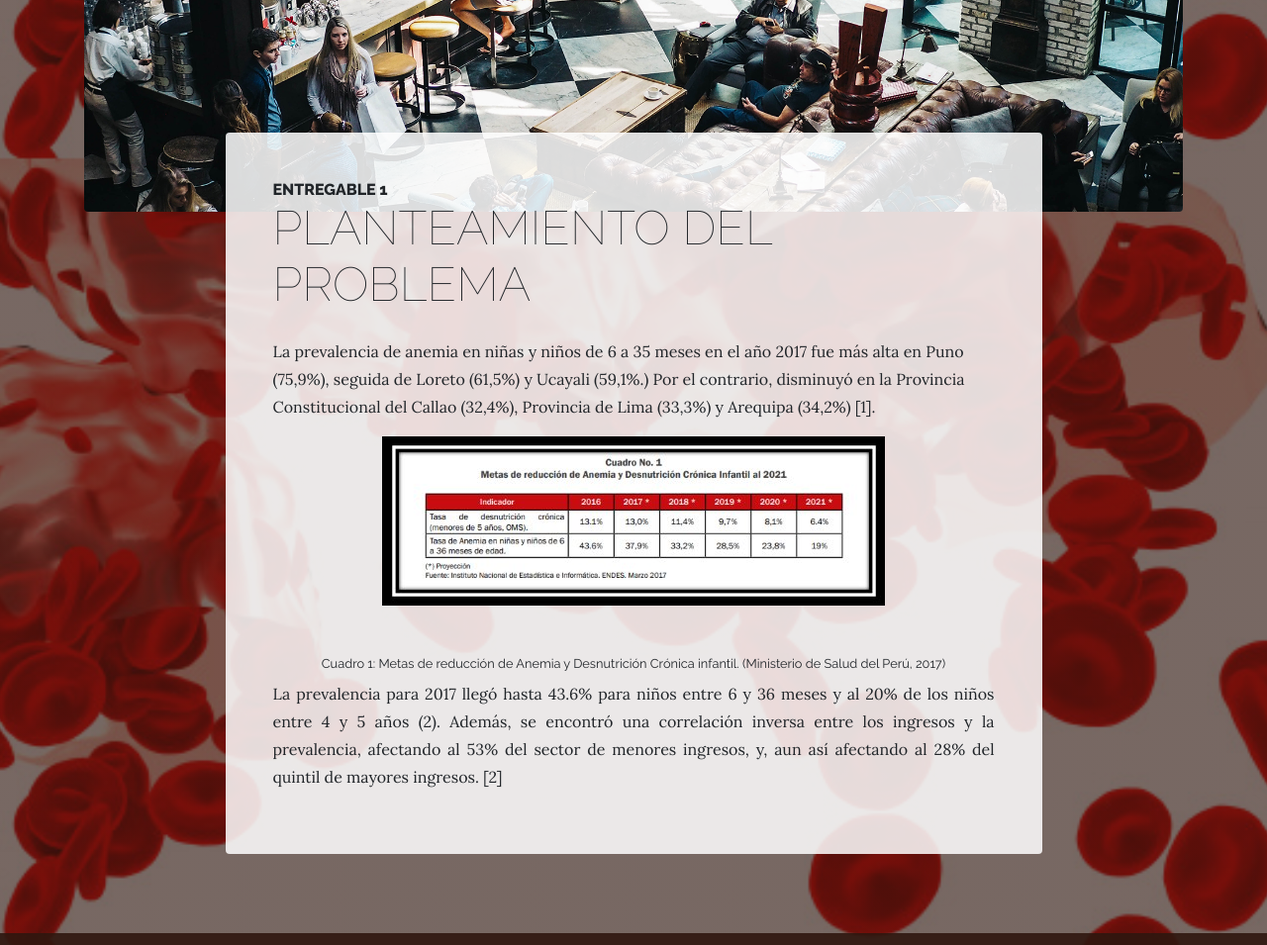
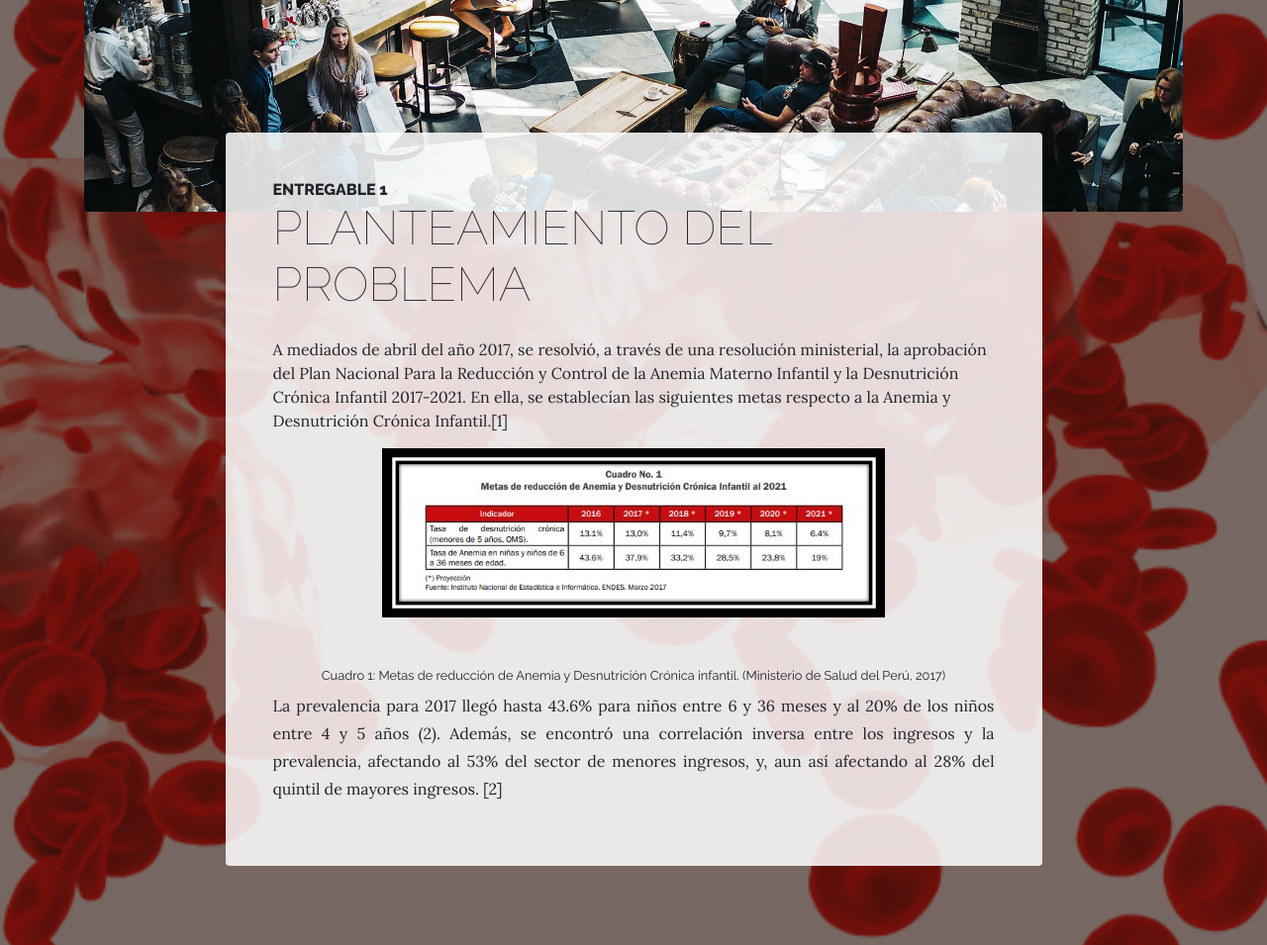
Before and after one commit to JoseCebrian12/GPI2911, a website: page about.html in a window 1280 px wide. Shown: the part 640-1595 px from the top of the page at 99% size. Drawn offline with Linux system fonts and the light colour scheme.

Commit message:
Update about.html

```diff
--- a/about.html
+++ b/about.html
@@ -67,8 +67,7 @@
                 <h2 class="section-heading mb-4">
                   <span class="section-heading-upper">Entregable 1</span>
                   <span class="section-heading-lower">Planteamiento del problema</span>
-                </h2>
-                <p>La prevalencia de anemia en niñas y niños de 6 a 35 meses en el año 2017 fue más alta en Puno (75,9%), seguida de Loreto (61,5%) y Ucayali (59,1%.) Por el contrario, disminuyó en la Provincia Constitucional del Callao (32,4%), Provincia de Lima (33,3%) y Arequipa (34,2%) [1].</p>
+                </h2>A mediados de abril del año 2017, se resolvió, a través de una resolución ministerial, la aprobación del Plan Nacional Para la Reducción y Control de la Anemia Materno Infantil y la Desnutrición Crónica Infantil 2017-2021. En ella, se establecían las siguientes metas respecto a la Anemia y Desnutrición Crónica Infantil.[1]</p>
                 <img class="img-fluid mb-5 d-block mx-auto" src="img/cuadro1.jpg" alt="">
                 <h6 align=center><small>Cuadro 1: Metas de reducción de Anemia y Desnutrición Crónica infantil. (Ministerio de Salud del Perú, 2017)</small></h6>
                 <p align=justify>La prevalencia para 2017 llegó hasta 43.6% para niños entre 6 y 36 meses y al 20% de los niños entre 4 y 5 años (2). Además, se encontró una correlación inversa entre los ingresos y la prevalencia, afectando al 53% del sector de menores ingresos, y, aun así afectando al 28% del quintil de mayores ingresos. [2]</p>
```
